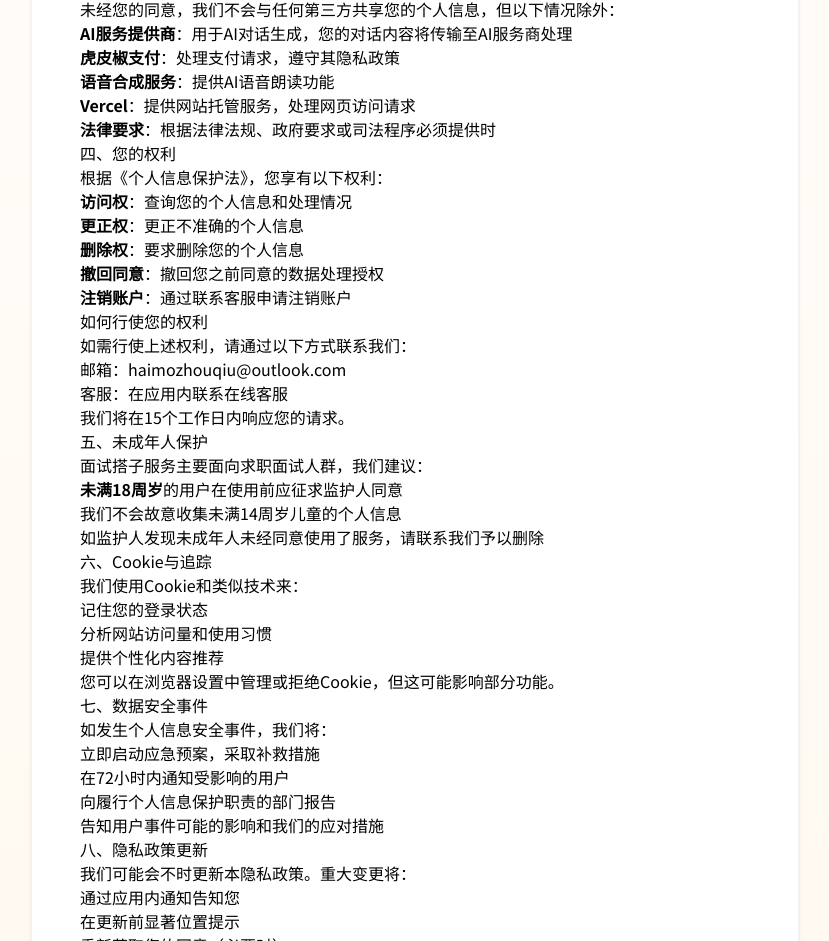
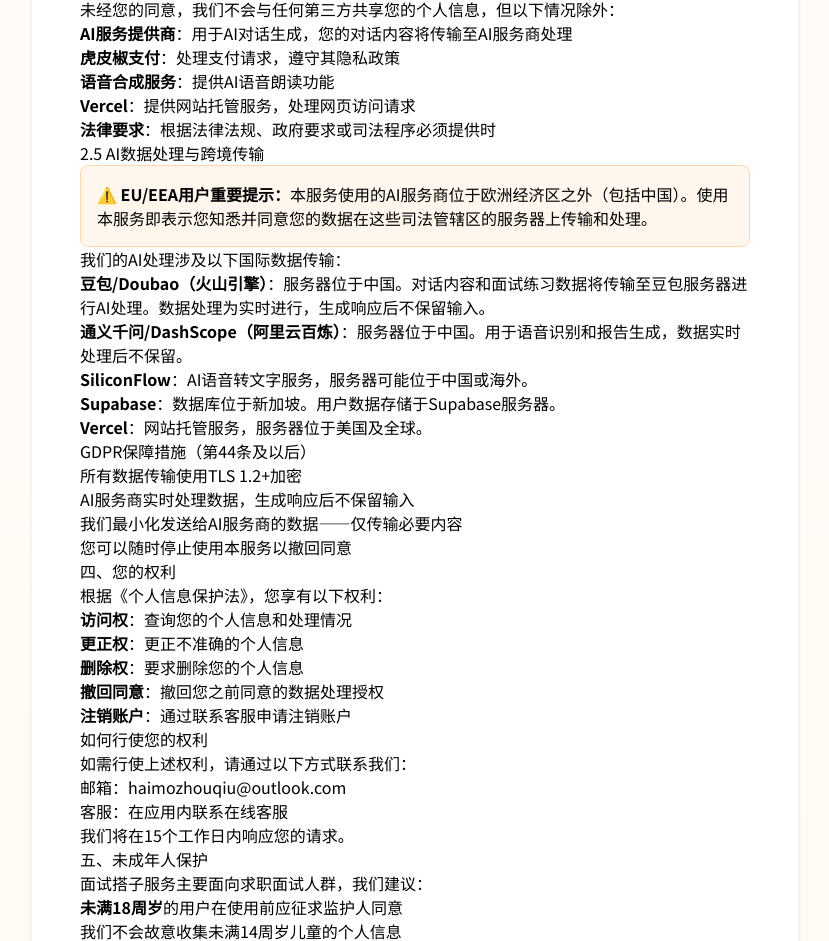
Before and after one commit to seller-mind/mianshidazi, a Next.js app: page /privacy in a window 1280 px wide. Shown: the part 1118-2059 px from the top of the page, without its empty margins (225-1054 px from the left). Built offline with nearby package versions, Linux system fonts and the light colour scheme; no server answers.

Commit message:
Add AI data processing & international transfers disclosure to privacy page

```diff
--- a/src/app/privacy/page.tsx
+++ b/src/app/privacy/page.tsx
@@ -67,6 +67,27 @@
         <li><strong>语音合成服务</strong>：提供AI语音朗读功能</li>
         <li><strong>Vercel</strong>：提供网站托管服务，处理网页访问请求</li>
         <li><strong>法律要求</strong>：根据法律法规、政府要求或司法程序必须提供时</li>
+      </ul>
+
+
+      <h2>2.5 AI数据处理与跨境传输</h2>
+      <p className="bg-orange-50 dark:bg-orange-900/20 p-4 rounded-lg border border-orange-200 dark:border-orange-800">
+        <strong>⚠️ EU/EEA用户重要提示：</strong>本服务使用的AI服务商位于欧洲经济区之外（包括中国）。使用本服务即表示您知悉并同意您的数据在这些司法管辖区的服务器上传输和处理。
+      </p>
+      <p>我们的AI处理涉及以下国际数据传输：</p>
+      <ul>
+        <li><strong>豆包/Doubao（火山引擎）</strong>：服务器位于中国。对话内容和面试练习数据将传输至豆包服务器进行AI处理。数据处理为实时进行，生成响应后不保留输入。</li>
+        <li><strong>通义千问/DashScope（阿里云百炼）</strong>：服务器位于中国。用于语音识别和报告生成，数据实时处理后不保留。</li>
+        <li><strong>SiliconFlow</strong>：AI语音转文字服务，服务器可能位于中国或海外。</li>
+        <li><strong>Supabase</strong>：数据库位于新加坡。用户数据存储于Supabase服务器。</li>
+        <li><strong>Vercel</strong>：网站托管服务，服务器位于美国及全球。</li>
+      </ul>
+      <h3>GDPR保障措施（第44条及以后）</h3>
+      <ul>
+        <li>所有数据传输使用TLS 1.2+加密</li>
+        <li>AI服务商实时处理数据，生成响应后不保留输入</li>
+        <li>我们最小化发送给AI服务商的数据——仅传输必要内容</li>
+        <li>您可以随时停止使用本服务以撤回同意</li>
       </ul>
 
       <h2>四、您的权利</h2>
```
